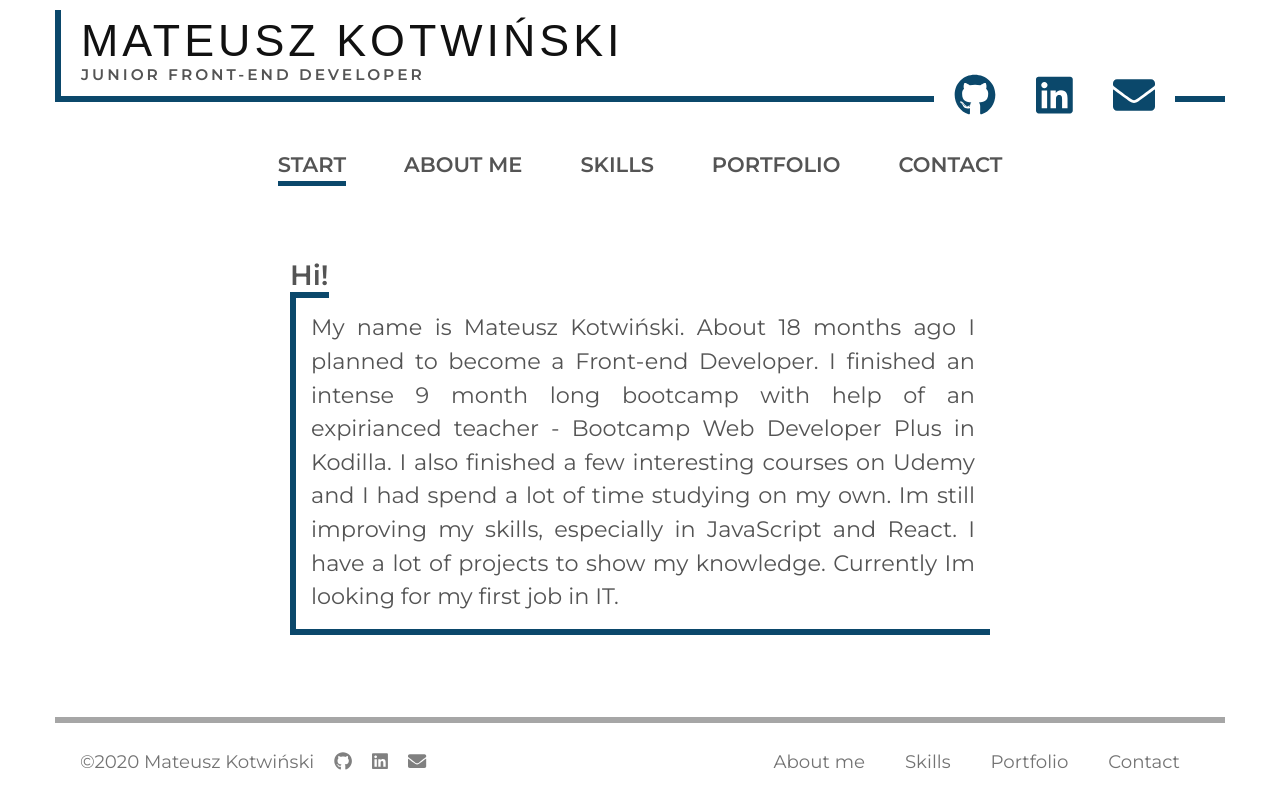
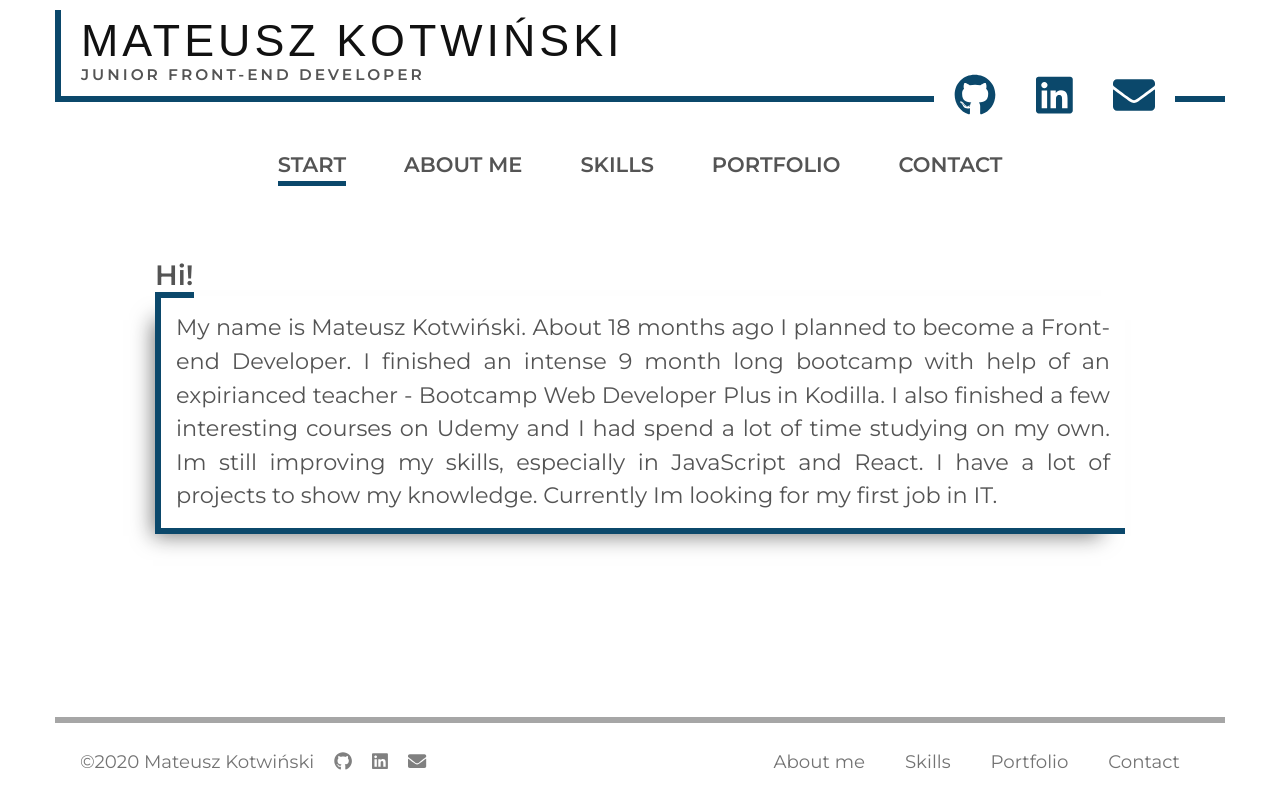
Before and after one commit to Kotwin98/portfolio_pl, a React (Create React App) app: page / in a window 1280 px wide. Built offline with nearby package versions, Linux system fonts and the light colour scheme; a web font is replaced by a local one.

Commit message:
Improve home page

```diff
--- a/src/components/pages/HomePage.js
+++ b/src/components/pages/HomePage.js
@@ -4,7 +4,6 @@ import "../../styles/pages/HomePage.scss";
 const HomePage = () => {
   return (
     <section className="home">
-      <div className="home_welcome">
       <span className="home_header">Hi!</span>
       <p className="home_text">
         My name is Mateusz Kotwiński.
@@ -16,7 +15,6 @@ const HomePage = () => {
         I have a lot of projects to show my knowledge.
         Currently Im looking for my first job in IT.
       </p>
-      </div>
     </section>
   );
 };
--- a/src/styles/pages/HomePage.scss
+++ b/src/styles/pages/HomePage.scss
@@ -1,14 +1,9 @@
 @import "../global.scss";
 
 .home {
+  @include section;
   @include tablet-small {
     padding: 15px;
-  }
-  &_welcome {
-    @include tablet-large {
-      width: 700px;
-      margin: 0 auto;
-    }
   }
   &_header {
     font-size: $base-size * 1.7;
@@ -24,6 +19,7 @@
     text-align: justify;
     border-left: 6px solid $color-blue;
     border-bottom: 6px solid $color-blue;
+    @include border-shadow;
     @include tablet-large {
       font-size: $base-size * 1.6;
     }
```
Lines whose indentation alone changed are shown as unchanged.
